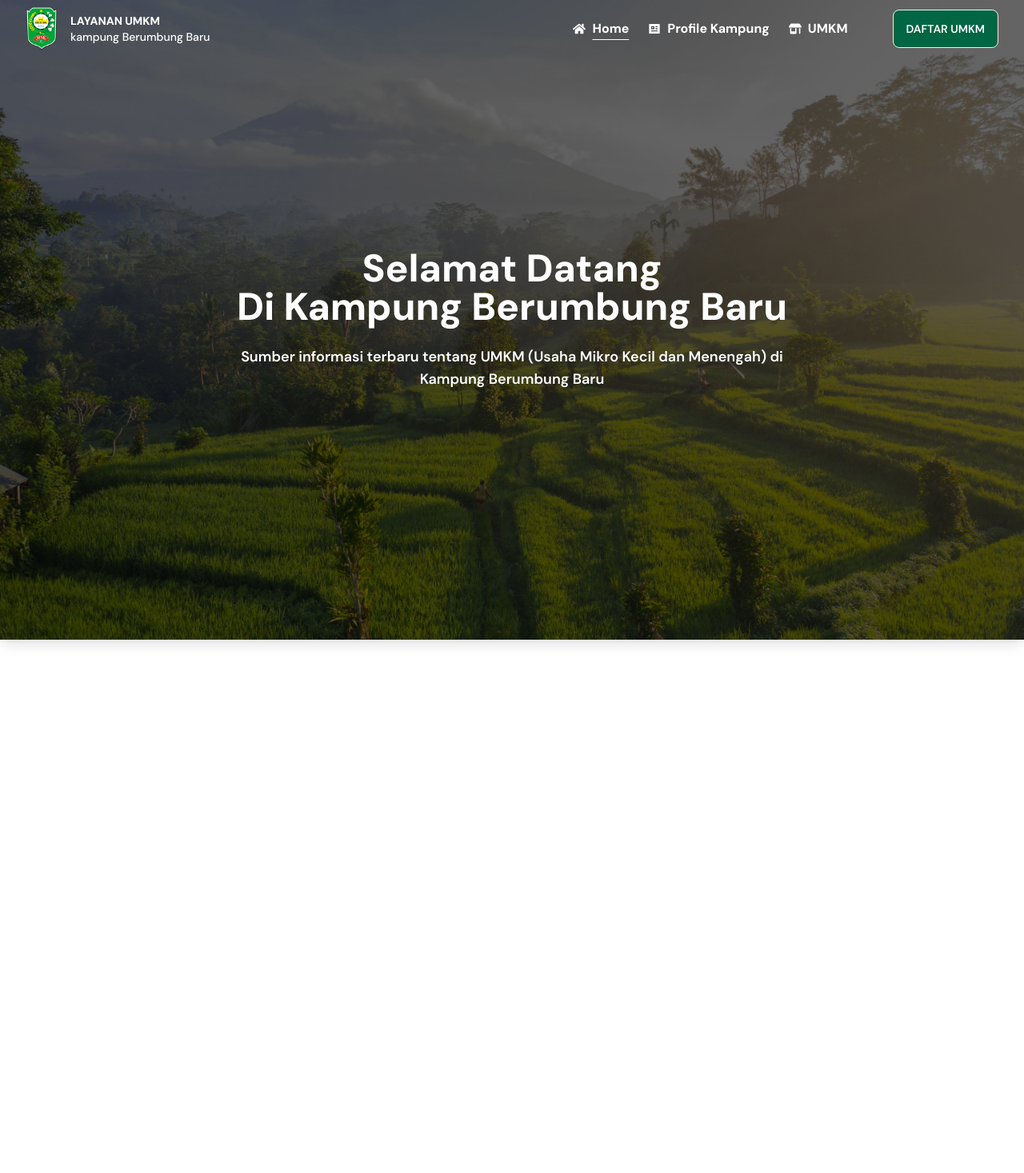
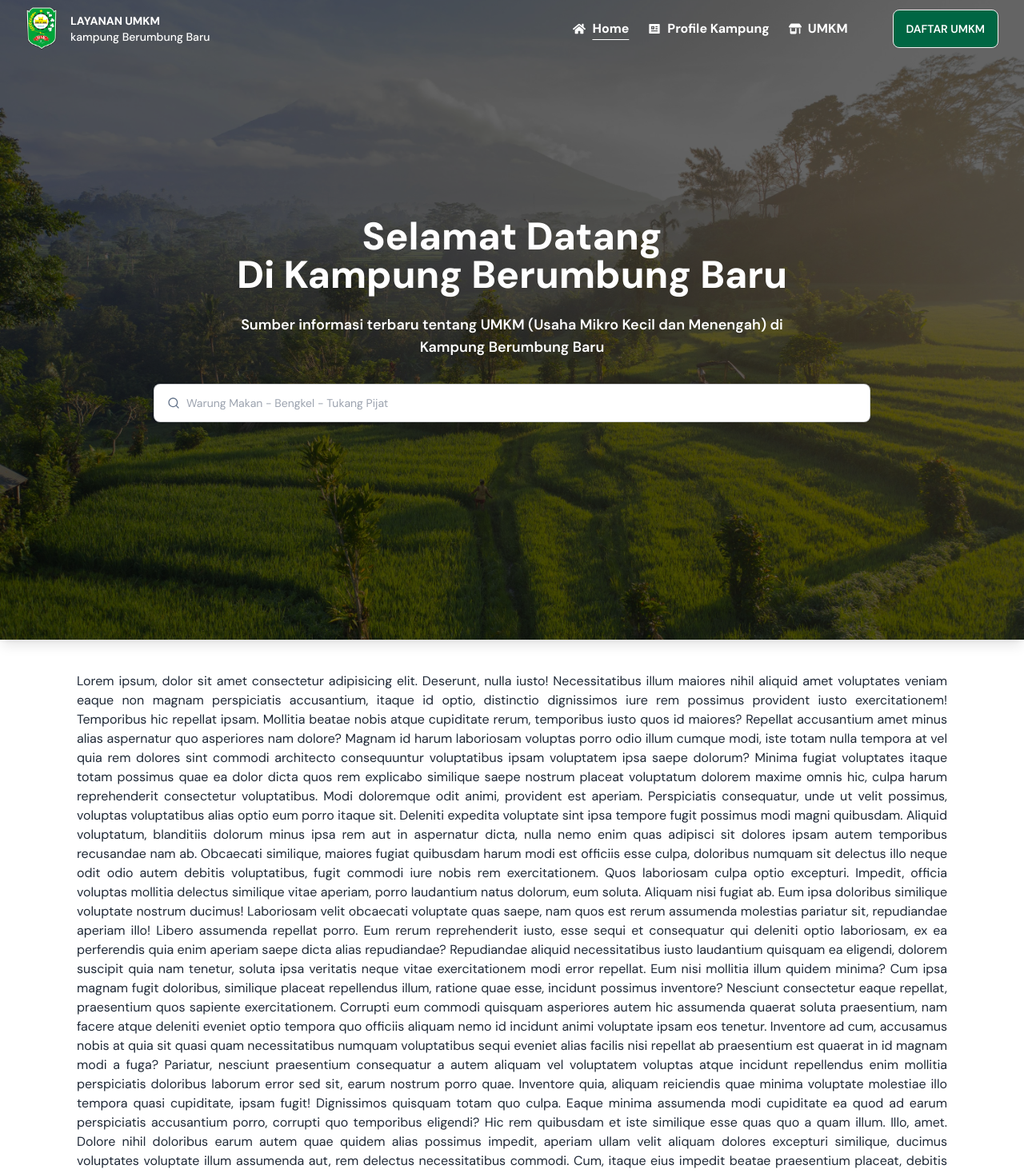
Before and after one commit to Jokosann/umkm-berumbung-baru, a Next.js app: page / in a window 1280 px wide. Shown: the top 1467 px of the page at 80% size. Built offline with nearby package versions, Linux system fonts and the light colour scheme; what tailwind-hamburgers would draw is missing.

Commit message:
feat: add search home and content wrapper

```diff
--- a/components/layout/navbar/_component/Navbar.tsx
+++ b/components/layout/navbar/_component/Navbar.tsx
@@ -29,15 +29,13 @@ export default function NavMain() {
     };
 
     window.addEventListener('scroll', handleScroll, { passive: true });
-    return () => {
-      window.removeEventListener('scroll', handleScroll);
-    };
+    return () => window.removeEventListener('scroll', handleScroll);
   }, []);
 
   return (
     <div
       className={clsx(
-        'fixed top-0 left-0 right-0 z-50 w-full px-4 md:px-8 py-3 md:py-2 flex justify-between items-center bg-primary-color transition duration-300',
+        'fixed top-0 left-0 right-0 z-50 w-full px-4 md:px-8 py-3 md:py-2 flex justify-between items-center bg-primary-color transition',
         {
           'md:bg-transparent': !bgNav && pathname === '/',
         }
--- /dev/null
+++ b/components/ui/ContentWrapper.tsx
@@ -0,0 +1,7 @@
+type PropsTypes = {
+  children: React.ReactNode;
+};
+
+export default function ContentWrapper({ children }: PropsTypes) {
+  return <div className="max-w-6xl w-full mx-auto px-2 md:px-8">{children}</div>;
+}
--- /dev/null
+++ b/modules/home/_component/BgHome.tsx
@@ -0,0 +1,7 @@
+export default function BgHome() {
+  return (
+    <div className="w-full h-[180px] mt-24 sm:mt-28 mx-auto rounded-xl shadow-lg overflow-hidden md:min-h-screen md:mt-0 md:rounded-none relative bg-center bg-cover custom-image">
+      <div className="absolute inset-0 bg-black/60 z-[2]" />
+    </div>
+  );
+}
--- a/modules/home/_component/Home.tsx
+++ b/modules/home/_component/Home.tsx
@@ -1,21 +1,59 @@
+import ContentWrapper from '@/components/ui/ContentWrapper';
+import BgHome from './BgHome';
+import SearchHome from './SearchHome';
+
 export default function Home() {
   return (
-    <div className="w-full h-[180px] mt-24 sm:mt-28 mx-auto rounded-xl shadow-lg overflow-hidden md:min-h-screen md:mt-0 md:rounded-none flex items-center justify-center relative bg-center bg-cover custom-image mb-[1000px]">
-      <div className="absolute inset-0 bg-black/60 z-[2]" />
-      <div className="z-10 w-full h-full md:w-fit md:h-fit px-5 py-4 sm:px-6 sm:py-6 flex flex-col justify-evenly md:gap-6">
-        <div>
-          <p className="text-white text-xl sm:text-2xl md:text-5xl md:text-center font-[800]">
-            Selamat Datang
-          </p>
-          <p className="text-white text-xl sm:text-2xl md:text-5xl md:text-center font-[800]">
-            Di Kampung Berumbung Baru
-          </p>
+    <div className="mb-[1000px]">
+      <div className="relative">
+        <BgHome />
+        <SearchHome />
+      </div>
+      <ContentWrapper>
+        <div className="mt-24 md:mt-10 text-justify">
+          Lorem ipsum, dolor sit amet consectetur adipisicing elit. Deserunt, nulla iusto! Necessitatibus
+          illum maiores nihil aliquid amet voluptates veniam eaque non magnam perspiciatis accusantium,
+          itaque id optio, distinctio dignissimos iure rem possimus provident iusto exercitationem!
+          Temporibus hic repellat ipsam. Mollitia beatae nobis atque cupiditate rerum, temporibus iusto
+          quos id maiores? Repellat accusantium amet minus alias aspernatur quo asperiores nam dolore?
+          Magnam id harum laboriosam voluptas porro odio illum cumque modi, iste totam nulla tempora at
+          vel quia rem dolores sint commodi architecto consequuntur voluptatibus ipsam voluptatem ipsa
+          saepe dolorum? Minima fugiat voluptates itaque totam possimus quae ea dolor dicta quos rem
+          explicabo similique saepe nostrum placeat voluptatum dolorem maxime omnis hic, culpa harum
+          reprehenderit consectetur voluptatibus. Modi doloremque odit animi, provident est aperiam.
+          Perspiciatis consequatur, unde ut velit possimus, voluptas voluptatibus alias optio eum porro
+          itaque sit. Deleniti expedita voluptate sint ipsa tempore fugit possimus modi magni quibusdam.
+          Aliquid voluptatum, blanditiis dolorum minus ipsa rem aut in aspernatur dicta, nulla nemo enim
+          quas adipisci sit dolores ipsam autem temporibus recusandae nam ab. Obcaecati similique,
+          maiores fugiat quibusdam harum modi est officiis esse culpa, doloribus numquam sit delectus
+          illo neque odit odio autem debitis voluptatibus, fugit commodi iure nobis rem exercitationem.
+          Quos laboriosam culpa optio excepturi. Impedit, officia voluptas mollitia delectus similique
+          vitae aperiam, porro laudantium natus dolorum, eum soluta. Aliquam nisi fugiat ab. Eum ipsa
+          doloribus similique voluptate nostrum ducimus! Laboriosam velit obcaecati voluptate quas saepe,
+          nam quos est rerum assumenda molestias pariatur sit, repudiandae aperiam illo! Libero assumenda
+          repellat porro. Eum rerum reprehenderit iusto, esse sequi et consequatur qui deleniti optio
+          laboriosam, ex ea perferendis quia enim aperiam saepe dicta alias repudiandae? Repudiandae
+          aliquid necessitatibus iusto laudantium quisquam ea eligendi, dolorem suscipit quia nam
+          tenetur, soluta ipsa veritatis neque vitae exercitationem modi error repellat. Eum nisi
+          mollitia illum quidem minima? Cum ipsa magnam fugit doloribus, similique placeat repellendus
+          illum, ratione quae esse, incidunt possimus inventore? Nesciunt consectetur eaque repellat,
+          praesentium quos sapiente exercitationem. Corrupti eum commodi quisquam asperiores autem hic
+          assumenda quaerat soluta praesentium, nam facere atque deleniti eveniet optio tempora quo
+          officiis aliquam nemo id incidunt animi voluptate ipsam eos tenetur. Inventore ad cum,
+          accusamus nobis at quia sit quasi quam necessitatibus numquam voluptatibus sequi eveniet alias
+          facilis nisi repellat ab praesentium est quaerat in id magnam modi a fuga? Pariatur, nesciunt
+          praesentium consequatur a autem aliquam vel voluptatem voluptas atque incidunt repellendus enim
+          mollitia perspiciatis doloribus laborum error sed sit, earum nostrum porro quae. Inventore
+          quia, aliquam reiciendis quae minima voluptate molestiae illo tempora quasi cupiditate, ipsam
+          fugit! Dignissimos quisquam totam quo culpa. Eaque minima assumenda modi cupiditate ea quod ad
+          earum perspiciatis accusantium porro, corrupti quo temporibus eligendi? Hic rem quibusdam et
+          iste similique esse quas quo a quam illum. Illo, amet. Dolore nihil doloribus earum autem quae
+          quidem alias possimus impedit, aperiam ullam velit aliquam dolores excepturi similique, ducimus
+          voluptates voluptate illum assumenda aut, rem delectus necessitatibus commodi. Cum, itaque eius
+          impedit beatae praesentium placeat, debitis odit atque officia nobis ad nulla ducimus,
+          temporibus non.
         </div>
-        <p className="text-white text-sm sm:text-sm md:text-lg md:text-center md:w-3/4 md:mx-auto font-medium md:font-semibold">
-          Sumber informasi terbaru tentang UMKM (Usaha Mikro Kecil dan Menengah) di Kampung Berumbung
-          Baru
-        </p>
-      </div>
+      </ContentWrapper>
     </div>
   );
 }
--- /dev/null
+++ b/modules/home/_component/SearchHome.tsx
@@ -0,0 +1,31 @@
+import ContentWrapper from '@/components/ui/ContentWrapper';
+import { LuSearch } from 'react-icons/lu';
+
+export default function SearchHome() {
+  return (
+    <div className="w-full absolute top-1/2 left-1/2 -translate-x-1/2 -translate-y-1/2 z-40 mt-10 md:mt-0 flex flex-col justify-center items-center md:px-8">
+      <div className="z-10 w-full h-full md:w-fit md:h-fit px-5 py-4 sm:px-6 sm:py-6 md:p-0 flex flex-col justify-evenly md:gap-6 space-y-3 md:space-y-0 mx-auto mb-8">
+        <div>
+          <p className="text-white text-xl sm:text-2xl md:text-5xl md:text-center font-[800]">
+            Selamat Datang
+          </p>
+          <p className="text-white text-xl sm:text-2xl md:text-5xl md:text-center font-[800]">
+            Di Kampung Berumbung Baru
+          </p>
+        </div>
+        <p className="text-white text-sm sm:text-sm md:text-lg md:text-center md:w-3/4 md:mx-auto font-medium md:font-semibold">
+          Sumber informasi terbaru tentang UMKM (Usaha Mikro Kecil dan Menengah) di Kampung Berumbung
+          Baru
+        </p>
+      </div>
+      <label className="input input-bordered flex items-center gap-2 max-w-4xl w-full">
+        <LuSearch className="text-slate-500" />
+        <input
+          type="search"
+          className="grow placeholder:text-sm"
+          placeholder="Warung Makan - Bengkel - Tukang Pijat"
+        />
+      </label>
+    </div>
+  );
+}
--- a/tailwind.config.ts
+++ b/tailwind.config.ts
@@ -4,17 +4,7 @@ const config: Config = {
   darkMode: ['class'],
   content: ['./components/**/*.{ts,tsx}', './modules/**/*.{ts,tsx}', './app/**/*.{ts,tsx}'],
   theme: {
-    container: {
-      center: true,
-      padding: '2rem',
-      screens: {
-        '2xl': '1400px',
-      },
-    },
     extend: {
-      backgroundImage: {
-        'hero-pattern': "url('/public/image/bg-home.jpg')",
-      },
       colors: {
         'primary-color': '#006643',
       },
```
